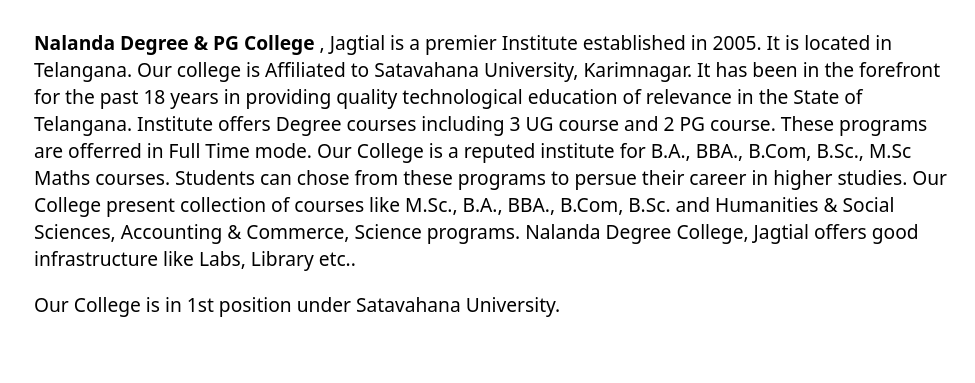
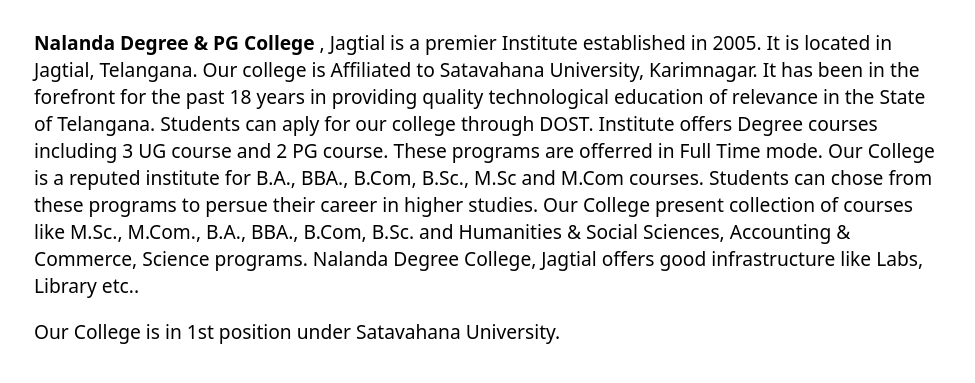
Before and after one commit to saicharan-5/College-Website, a plain HTML site: page about.html in a window 1280 px wide. Shown: the part 73-456 px from the top of the page, without its empty margins (124-1099 px from the left). Drawn offline with Linux system fonts and the light colour scheme.

Commit message:
Update about.html

```diff
--- a/about.html
+++ b/about.html
@@ -23,7 +23,7 @@
  <body>
 <div class="about">
   <p class="p1" >About Our College</p>
-  <p class="para"><b>Nalanda Degree & PG College</b> , Jagtial is a premier Institute established in 2005. It is located in Telangana. Our college is Affiliated to Satavahana University, Karimnagar. It has been in the forefront for the past 18 years in providing quality technological education of relevance in the State of Telangana. Institute offers Degree courses including 3 UG course and 2 PG course. These programs are offerred in Full Time mode. Our College is a reputed institute for B.A., BBA., B.Com, B.Sc., M.Sc Maths courses. Students can chose from these programs to persue their career in higher studies. Our College present collection of courses like M.Sc., B.A., BBA., B.Com, B.Sc. and Humanities & Social Sciences, Accounting & Commerce, Science programs. Nalanda Degree College, Jagtial offers good infrastructure like Labs, Library etc.. <br></p>
+  <p class="para"><b>Nalanda Degree & PG College</b> , Jagtial is a premier Institute established in 2005. It is located in Jagtial, Telangana. Our college is Affiliated to Satavahana University, Karimnagar. It has been in the forefront for the past 18 years in providing quality technological education of relevance in the State of Telangana. Students can aply for our college through DOST. Institute offers Degree courses including 3 UG course and 2 PG course. These programs are offerred in Full Time mode. Our College is a reputed institute for B.A., BBA., B.Com, B.Sc., M.Sc and M.Com courses. Students can chose from these programs to persue their career in higher studies. Our College present collection of courses like M.Sc., M.Com., B.A., BBA., B.Com, B.Sc. and Humanities & Social Sciences, Accounting & Commerce, Science programs. Nalanda Degree College, Jagtial offers good infrastructure like Labs, Library etc.. <br></p>
 <p class="para"> Our College is in 1st position under Satavahana University.</p></div>
 
 
```
